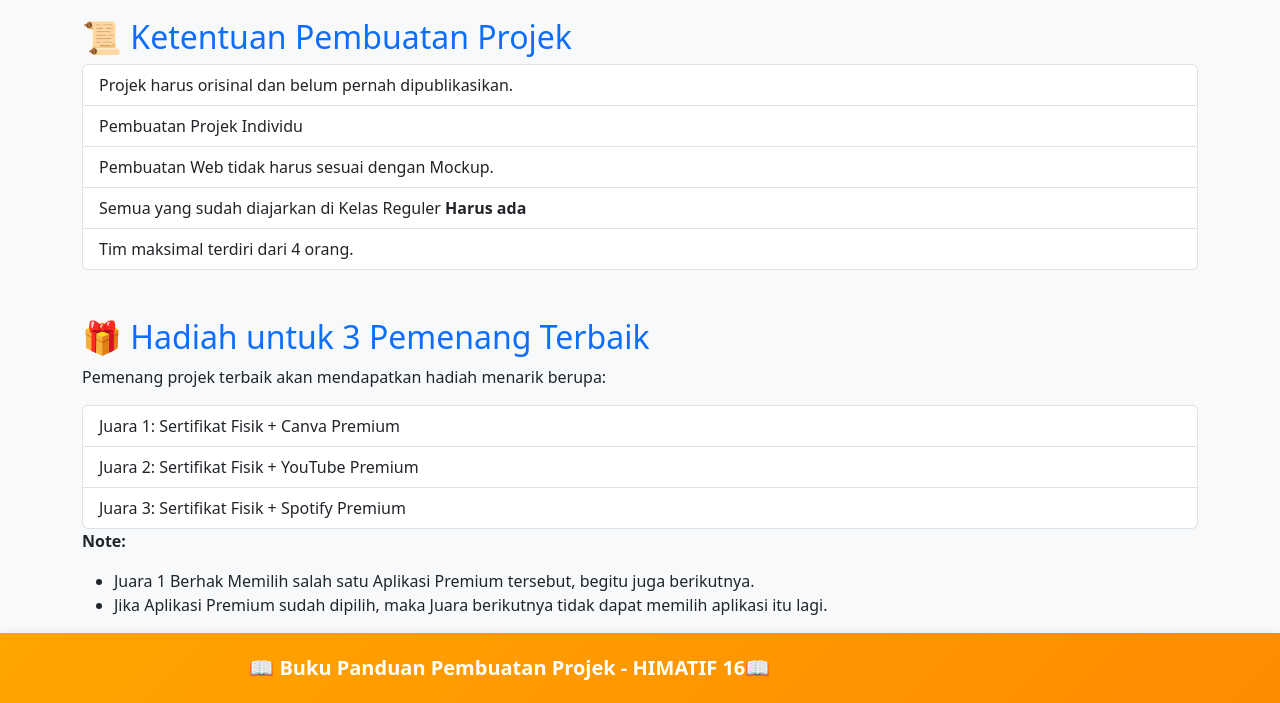
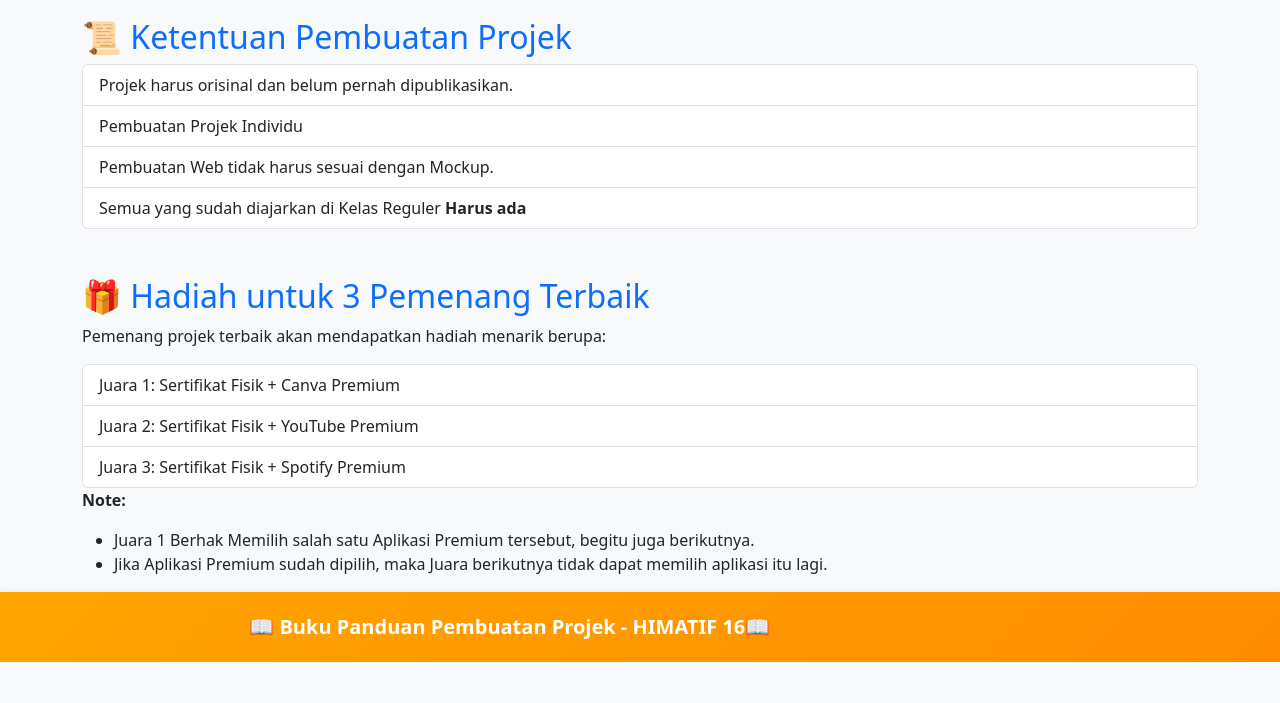
Before and after one commit to Kafabi0/Buku-Panduan-Sc, a plain HTML site: page ketentuan.html in a window 1280 px wide. Shown: the part 160-863 px from the top of the page. After the commit the page ends 822 px from the top, so only its background shows below. Drawn offline with nearby package versions, Linux system fonts and the light colour scheme.

Commit message:
Update ketentuan.html

```diff
--- a/ketentuan.html
+++ b/ketentuan.html
@@ -111,7 +111,6 @@
             <li class="list-group-item">Pembuatan Projek Individu</li>
             <li class="list-group-item">Pembuatan Web tidak harus sesuai dengan Mockup.</li>
             <li class="list-group-item">Semua yang sudah diajarkan di Kelas Reguler <b>Harus ada</b></li>
-            <li class="list-group-item">Tim maksimal terdiri dari 4 orang.</li>
         </ul>
 
         <h2 class="text-primary mt-5">🎁 Hadiah untuk 3 Pemenang Terbaik</h2>
```
